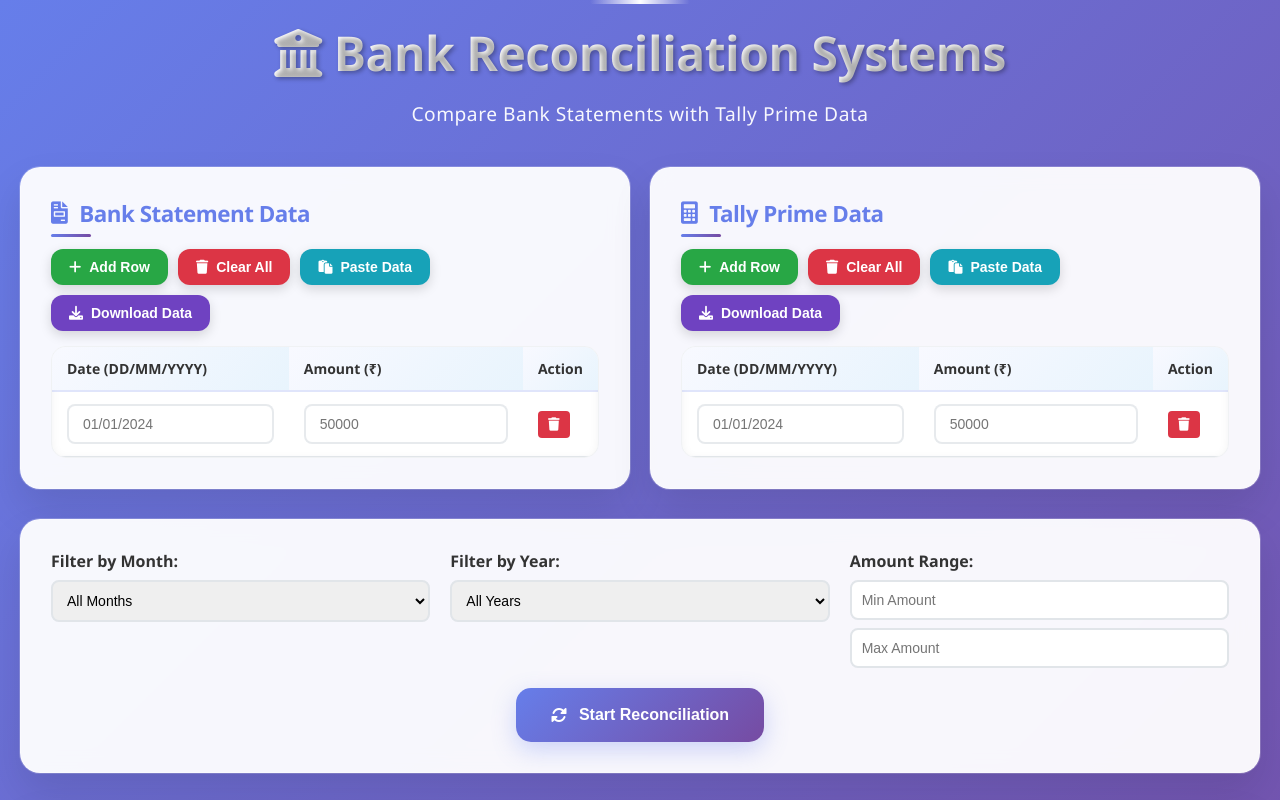
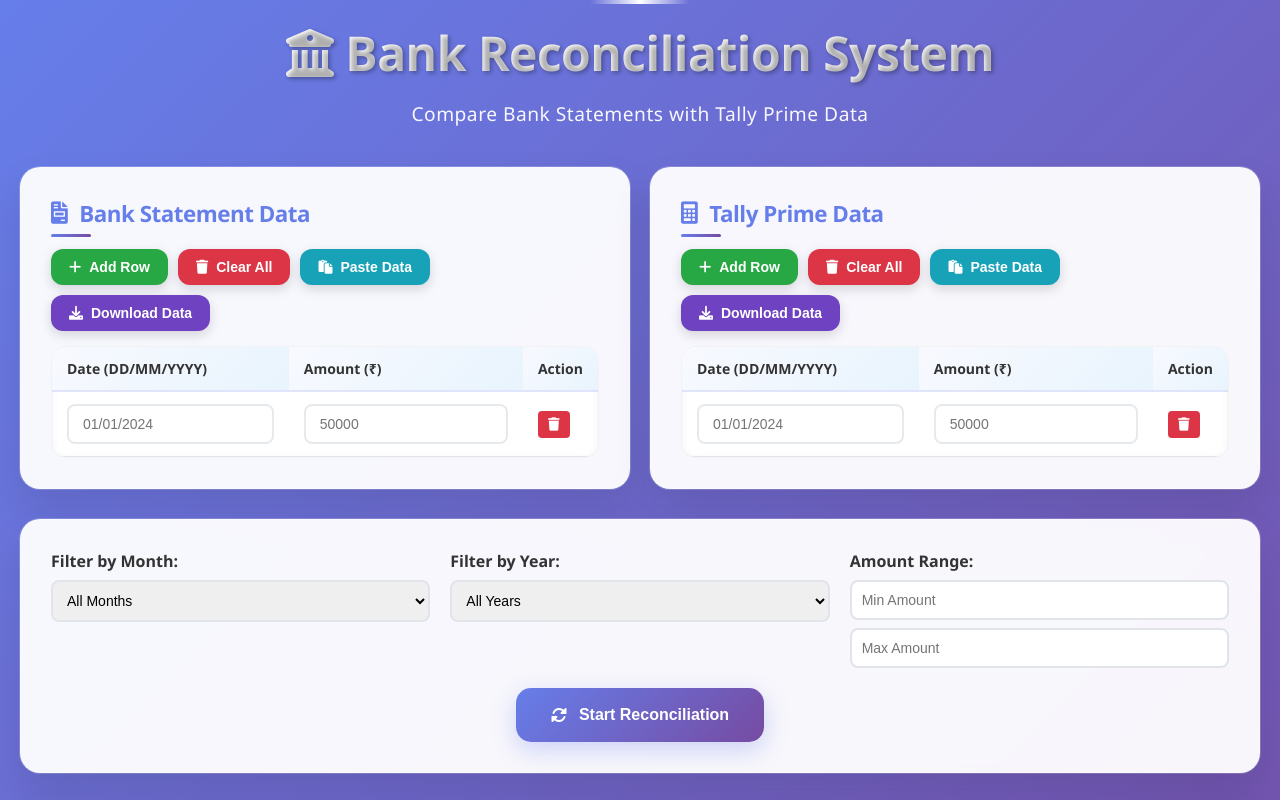
Before and after one commit to Demo7Vlizer/BankReconciliation, a plain HTML site: page index.html in a window 1280 px wide. Shown: the top 800 px of the page. Drawn offline with Linux system fonts and the light colour scheme.

Commit message:
testing-end

```diff
--- a/index.html
+++ b/index.html
@@ -10,7 +10,7 @@
 <body>
     <div class="container">
         <header>
-            <h1><i class="fas fa-university"></i> Bank Reconciliation Systems</h1>
+            <h1><i class="fas fa-university"></i> Bank Reconciliation System</h1>
             <p>Compare Bank Statements with Tally Prime Data</p>
         </header>
 
```
